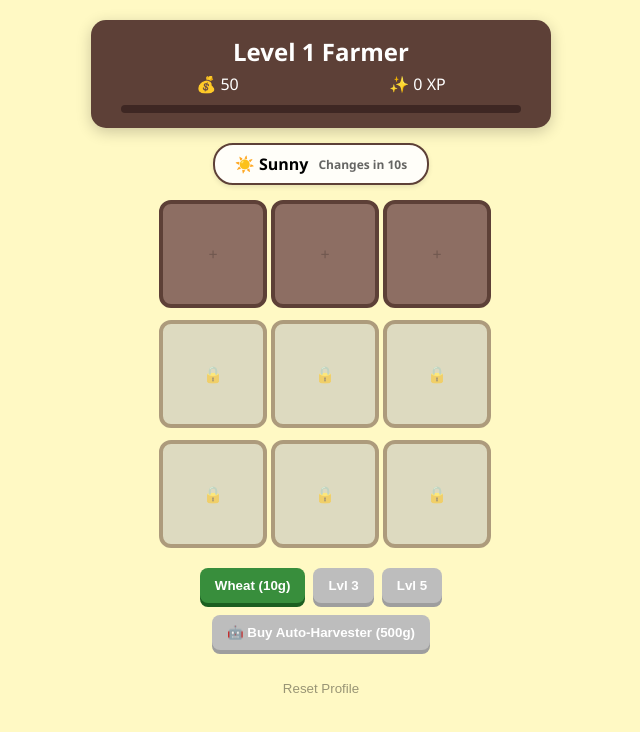
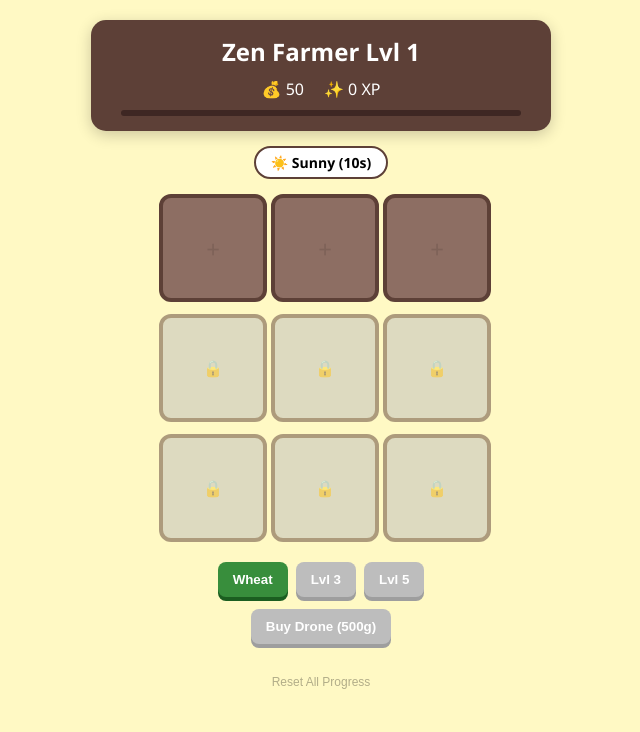
Before and after one commit to mohamedmehdigara/react-farming-game, a React (Create React App) app: page / in a window 1280 px wide. Shown: the top 732 px of the page, without its empty margins (319-959 px from the left). Built offline with nearby package versions, Linux system fonts and the light colour scheme.

Commit message:
edited files

```diff
--- a/src/App.js
+++ b/src/App.js
@@ -1,5 +1,5 @@
 import React, { useState, useEffect } from 'react';
-import styled, { keyframes, css } from 'styled-components';
+import styled, { keyframes } from 'styled-components';
 
 // --- Constants ---
 const CROPS = {
@@ -18,13 +18,22 @@ const GROWTH_STAGES = { SEED: 0, SPROUT: 1, MATURE: 2 };
 const XP_PER_LEVEL = 200;
 const AUTO_HARVESTER_COST = 500;
 
+// --- Animations ---
+const jitter = keyframes`
+  0% { transform: translate(0,0) rotate(0deg); }
+  25% { transform: translate(2px, 2px) rotate(5deg); }
+  50% { transform: translate(-2px, 1px) rotate(-5deg); }
+  75% { transform: translate(1px, -1px) rotate(3deg); }
+  100% { transform: translate(0,0) rotate(0deg); }
+`;
+
+const PlotPulse = keyframes` 0% { transform: scale(1); } 50% { transform: scale(1.05); } 100% { transform: scale(1); } `;
+
 // --- Styled Components ---
 const GameContainer = styled.div`
   display: flex; flex-direction: column; align-items: center;
-  font-family: 'Segoe UI', sans-serif;
-  background-color: ${props => props.bgColor};
-  transition: background-color 2s ease;
-  min-height: 100vh; padding: 20px;
+  font-family: 'Segoe UI', sans-serif; background-color: ${props => props.bgColor};
+  transition: background-color 2s ease; min-height: 100vh; padding: 20px;
 `;
 
 const Header = styled.div`
@@ -32,37 +41,30 @@ const Header = styled.div`
   border-radius: 15px; margin-bottom: 15px; text-align: center; box-shadow: 0 4px 15px rgba(0,0,0,0.2);
 `;
 
-const WeatherIndicator = styled.div`
-  background: rgba(255, 255, 255, 0.9);
-  padding: 8px 20px; border-radius: 20px; margin-bottom: 15px;
-  font-weight: bold; display: flex; align-items: center; gap: 10px;
-  box-shadow: 0 2px 5px rgba(0,0,0,0.1);
-  border: 2px solid #5d4037;
-`;
+const HUD = styled.div` display: flex; gap: 10px; margin-bottom: 15px; `;
 
-const StatsGrid = styled.div` display: flex; justify-content: space-around; margin-top: 5px; `;
-
-const XPBarContainer = styled.div`
-  width: 100%; height: 8px; background: #3e2723; border-radius: 4px; margin-top: 10px; overflow: hidden;
-`;
-
-const XPFill = styled.div`
-  height: 100%; background: #00e5ff; width: ${props => props.progress}%; transition: width 0.4s ease;
+const Badge = styled.div`
+  background: white; padding: 5px 15px; border-radius: 20px; font-weight: bold; font-size: 14px;
+  border: 2px solid #5d4037; display: flex; align-items: center; gap: 5px;
 `;
 
 const FarmGrid = styled.div`
   display: grid; grid-template-columns: repeat(3, 100px); grid-gap: 12px; margin-bottom: 20px;
 `;
 
-const PlotPulse = keyframes` 0% { transform: scale(1); } 50% { transform: scale(1.05); } 100% { transform: scale(1); } `;
-
 const Plot = styled.div`
-  width: 100px; height: 100px;
+  width: 100px; height: 100px; position: relative;
   background-color: ${props => props.locked ? '#bdbdbd' : props.isReady ? '#aed581' : '#8d6e63'};
   border: 4px solid #5d4037; border-radius: 12px; display: flex; flex-direction: column;
   align-items: center; justify-content: center; cursor: pointer;
   animation: ${props => props.isReady ? PlotPulse : 'none'} 1.5s infinite;
   opacity: ${props => props.locked ? 0.5 : 1};
+`;
+
+const PestOverlay = styled.div`
+  position: absolute; font-size: 40px; z-index: 10;
+  animation: ${jitter} 0.3s infinite;
+  cursor: crosshair;
 `;
 
 const ProgressBar = styled.div` width: 70%; height: 6px; background: #4e342e; border-radius: 3px; margin-top: 8px; `;
@@ -80,64 +82,68 @@ const Button = styled.button`
 
 // --- Main App Component ---
 export default function App() {
-  const [money, setMoney] = useState(() => JSON.parse(localStorage.getItem('zf-v3-money')) ?? 50);
-  const [xp, setXp] = useState(() => JSON.parse(localStorage.getItem('zf-v3-xp')) ?? 0);
-  const [plots, setPlots] = useState(() => JSON.parse(localStorage.getItem('zf-v3-plots')) ?? Array(9).fill(null));
-  const [hasAuto, setHasAuto] = useState(() => JSON.parse(localStorage.getItem('zf-v3-auto')) ?? false);
+  const [money, setMoney] = useState(() => JSON.parse(localStorage.getItem('zf-v4-money')) ?? 50);
+  const [xp, setXp] = useState(() => JSON.parse(localStorage.getItem('zf-v4-xp')) ?? 0);
+  const [plots, setPlots] = useState(() => JSON.parse(localStorage.getItem('zf-v4-plots')) ?? Array(9).fill(null));
+  const [hasAuto, setHasAuto] = useState(() => JSON.parse(localStorage.getItem('zf-v4-auto')) ?? false);
   const [weather, setWeather] = useState('SUNNY');
-  const [weatherTicks, setWeatherTicks] = useState(15); // Seconds until weather changes
+  const [weatherTicks, setWeatherTicks] = useState(15);
   const [selectedSeed, setSelectedSeed] = useState(CROPS.WHEAT);
 
   const level = Math.floor(xp / XP_PER_LEVEL) + 1;
   const unlockedPlotsCount = level >= 5 ? 9 : level >= 3 ? 6 : 3;
 
-  // Sync LocalStorage
   useEffect(() => {
-    localStorage.setItem('zf-v3-money', JSON.stringify(money));
-    localStorage.setItem('zf-v3-xp', JSON.stringify(xp));
-    localStorage.setItem('zf-v3-plots', JSON.stringify(plots));
-    localStorage.setItem('zf-v3-auto', JSON.stringify(hasAuto));
+    localStorage.setItem('zf-v4-money', JSON.stringify(money));
+    localStorage.setItem('zf-v4-xp', JSON.stringify(xp));
+    localStorage.setItem('zf-v4-plots', JSON.stringify(plots));
+    localStorage.setItem('zf-v4-auto', JSON.stringify(hasAuto));
   }, [money, xp, plots, hasAuto]);
 
-  // Main Engine
+  // Main Game Loop
   useEffect(() => {
     const interval = setInterval(() => {
-      // 1. Update Weather Timer
+      // 1. Weather Update
       setWeatherTicks(prev => {
         if (prev <= 1) {
           const types = Object.keys(WEATHER_TYPES);
-          const nextWeather = types[Math.floor(Math.random() * types.length)];
-          setWeather(nextWeather);
+          setWeather(types[Math.floor(Math.random() * types.length)]);
           return 15 + Math.floor(Math.random() * 15);
         }
         return prev - 1;
       });
 
-      // 2. Update Growth & Auto-Harvest
+      // 2. Plot Updates
       let earnedMoney = 0;
       let earnedXp = 0;
 
       setPlots(currentPlots => currentPlots.map(plot => {
         if (!plot) return null;
 
-        // Auto-harvest logic
-        if (plot.stage === GROWTH_STAGES.MATURE && hasAuto) {
+        // Auto-harvest (only if no pests)
+        if (plot.stage === 2 && hasAuto && !plot.hasPest) {
           earnedMoney += plot.type.revenue;
           earnedXp += plot.type.xp;
           return null;
         }
 
-        if (plot.stage === GROWTH_STAGES.MATURE) return plot;
+        if (plot.stage === 2) return plot;
 
-        // Growth logic: Add progress based on weather multiplier
+        // Pest Spawning (5% chance if crop is growing and doesn't have a pest)
+        if (!plot.hasPest && Math.random() < 0.05) {
+          return { ...plot, hasPest: true };
+        }
+
+        // Growth: Halted by pests
+        if (plot.hasPest) return plot;
+
         const growthStep = (100 / plot.type.growthTime) * WEATHER_TYPES[weather].multiplier;
         const newProgress = Math.min(plot.progress + growthStep, 100);
-
-        let newStage = plot.stage;
-        if (newProgress >= 100) newStage = GROWTH_STAGES.MATURE;
-        else if (newProgress >= 50) newStage = GROWTH_STAGES.SPROUT;
-
-        return { ...plot, progress: newProgress, stage: newStage };
+        return {
+          ...plot,
+          progress: newProgress,
+          stage: newProgress >= 100 ? 2 : (newProgress >= 50 ? 1 : 0)
+        };
       }));
 
       if (earnedMoney > 0) setMoney(m => m + earnedMoney);
@@ -147,46 +153,61 @@ export default function App() {
     return () => clearInterval(interval);
   }, [weather, hasAuto]);
 
-  const handlePlotClick = (index) => {
-    if (index >= unlockedPlotsCount) return;
+  const handlePlotClick = (index, e) => {
     const plot = plots[index];
+    if (!plot && index < unlockedPlotsCount) {
+        if (money >= selectedSeed.cost && level >= selectedSeed.minLevel) {
+            setMoney(m => m - selectedSeed.cost);
+            setPlots(ps => ps.map((p, i) => i === index ? { type: selectedSeed, stage: 0, progress: 0, hasPest: false } : p));
+        }
+        return;
+    }
 
-    if (plot?.stage === GROWTH_STAGES.MATURE) {
+    // Handle Pest Click (Stop propagation to prevent accidental harvest)
+    if (plot?.hasPest) {
+      e.stopPropagation();
+      setPlots(ps => ps.map((p, i) => i === index ? { ...p, hasPest: false } : p));
+      return;
+    }
+
+    // Manual Harvest
+    if (plot?.stage === 2) {
       setMoney(m => m + plot.type.revenue);
       setXp(x => x + plot.type.xp);
       setPlots(ps => ps.map((p, i) => i === index ? null : p));
-    } else if (!plot && money >= selectedSeed.cost && level >= selectedSeed.minLevel) {
-      setMoney(m => m - selectedSeed.cost);
-      setPlots(ps => ps.map((p, i) => i === index ? { type: selectedSeed, stage: 0, progress: 0 } : p));
     }
   };
 
   return (
     <GameContainer bgColor={WEATHER_TYPES[weather].color}>
       <Header>
-        <h2 style={{ margin: 0 }}>Level {level} Farmer</h2>
-        <StatsGrid>
+        <h2 style={{ margin: 0 }}>Zen Farmer Lvl {level}</h2>
+        <div style={{ display: 'flex', justifyContent: 'center', gap: '20px', margin: '10px 0' }}>
           <span>💰 {money}</span> <span>✨ {xp} XP</span>
-        </StatsGrid>
-        <XPBarContainer><XPFill progress={(xp % XP_PER_LEVEL) / 2} /></XPBarContainer>
+        </div>
+        <ProgressBar style={{ width: '100%', background: '#3e2723' }}>
+            <ProgressFill progress={(xp % XP_PER_LEVEL) / 2} style={{ background: '#00e5ff' }} />
+        </ProgressBar>
       </Header>
 
-      <WeatherIndicator>
-        <span>{WEATHER_TYPES[weather].icon} {WEATHER_TYPES[weather].label}</span>
-        <span style={{ fontSize: '12px', opacity: 0.6 }}>Changes in {weatherTicks}s</span>
-      </WeatherIndicator>
+      <HUD>
+        <Badge>{WEATHER_TYPES[weather].icon} {WEATHER_TYPES[weather].label} ({weatherTicks}s)</Badge>
+        {hasAuto && <Badge>🛸 Drone On</Badge>}
+      </HUD>
 
       <FarmGrid>
         {plots.map((plot, i) => (
-          <Plot key={i} locked={i >= unlockedPlotsCount} isReady={plot?.stage === 2} onClick={() => handlePlotClick(i)}>
+          <Plot key={i} locked={i >= unlockedPlotsCount} isReady={plot?.stage === 2 && !plot.hasPest} onClick={(e) => handlePlotClick(i, e)}>
+            {plot?.hasPest && <PestOverlay>🐛</PestOverlay>}
             {i >= unlockedPlotsCount ? '🔒' : plot ? (
               <>
-                <span style={{ fontSize: '32px' }}>
+                <span style={{ fontSize: '32px', filter: plot.hasPest ? 'grayscale(0.5)' : 'none' }}>
                   {plot.stage === 2 ? (plot.type.id === 'WHEAT' ? '🌾' : plot.type.id === 'CORN' ? '🌽' : '🥕') : (plot.stage === 1 ? '🌿' : '🌱')}
                 </span>
-                <ProgressBar><ProgressFill progress={plot.progress} /></ProgressBar>
+                {!plot.hasPest && <ProgressBar><ProgressFill progress={plot.progress} /></ProgressBar>}
+                {plot.hasPest && <span style={{ fontSize: '10px', color: '#b71c1c', fontWeight: 'bold' }}>INFESTED!</span>}
               </>
-            ) : <span style={{ opacity: 0.2 }}>+</span>}
+            ) : <span style={{ opacity: 0.1, fontSize: '24px' }}>+</span>}
           </Plot>
         ))}
       </FarmGrid>
@@ -195,19 +216,18 @@ export default function App() {
         <ButtonGroup>
           {Object.values(CROPS).map(crop => (
             <Button key={crop.id} active={selectedSeed.id === crop.id} disabled={level < crop.minLevel} onClick={() => setSelectedSeed(crop)}>
-              {level < crop.minLevel ? `Lvl ${crop.minLevel}` : `${crop.name} (${crop.cost}g)`}
+              {level < crop.minLevel ? `Lvl ${crop.minLevel}` : `${crop.name}`}
             </Button>
           ))}
         </ButtonGroup>
         {!hasAuto && (
           <Button variant="upgrade" disabled={money < AUTO_HARVESTER_COST || level < 4} onClick={() => { setMoney(m => m - AUTO_HARVESTER_COST); setHasAuto(true); }}>
-            🤖 Buy Auto-Harvester (500g)
+            Buy Drone (500g)
           </Button>
         )}
-        {hasAuto && <div style={{ color: '#2e7d32', fontWeight: 'bold' }}>Drone Active 🛸</div>}
       </Controls>
 
-      <button onClick={() => {localStorage.clear(); window.location.reload();}} style={{ marginTop: '30px', opacity: 0.4, border: 'none', background: 'none', cursor: 'pointer' }}>Reset Profile</button>
+      <button onClick={() => {localStorage.clear(); window.location.reload();}} style={{ marginTop: '30px', opacity: 0.3, border: 'none', background: 'none', cursor: 'pointer', fontSize: '12px' }}>Reset All Progress</button>
     </GameContainer>
   );
 }
```
